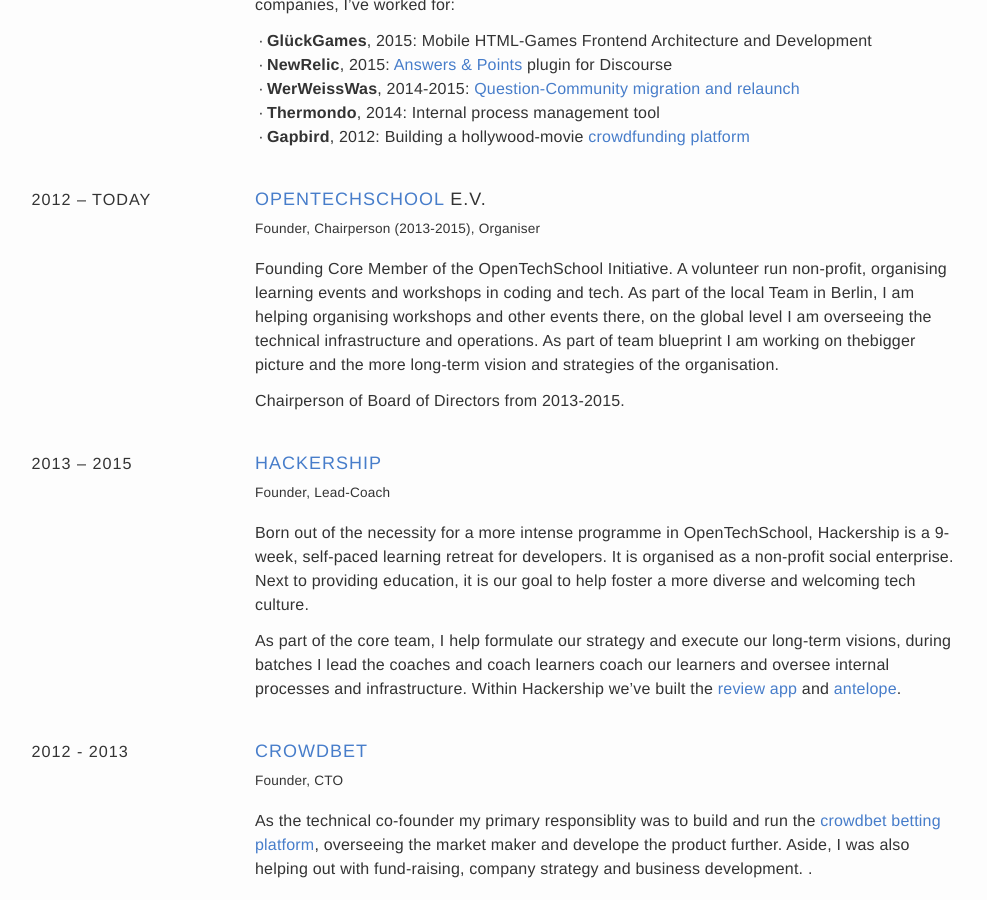
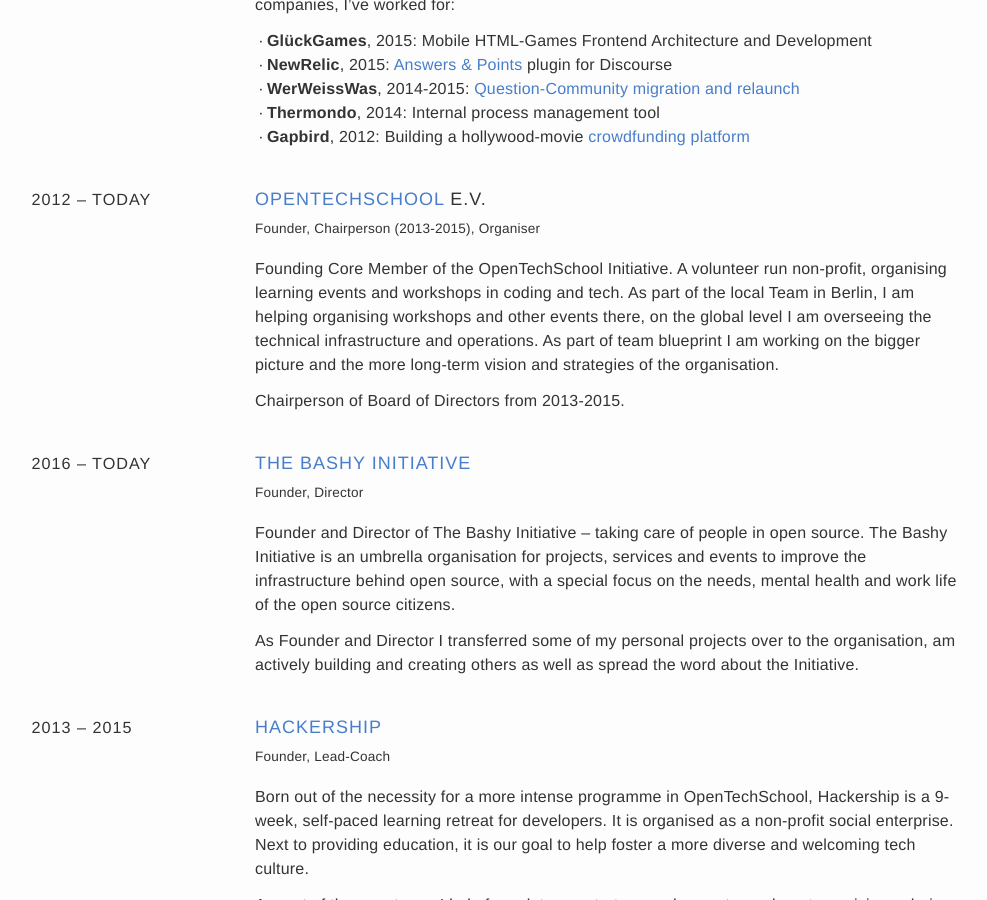
Before and after one commit to gnunicorn/gnunicorn.org, a Jekyll site: the page built from resume.md, in a window 1280 px wide and 900 px high, scrolled down 410 px. Shown: the whole window, without its empty margins (161-1148 px from the left). Built offline with Jekyll 4.4.1, drawn with Linux system fonts in a browser that asks for light colours; nearby versions of some CDN libraries.

Commit message:
adding Bashy Initiative

```diff
--- a/resume.md
+++ b/resume.md
@@ -30,10 +30,18 @@
 
 #### Founder, Chairperson (2013-2015), Organiser
 
-Founding Core Member of the OpenTechSchool Initiative. A volunteer run non-profit, organising learning events and workshops in coding and tech. As part of the local Team in Berlin, I am helping organising workshops and other events there, on the global level I am overseeing the technical infrastructure and operations. As part of team blueprint I am working on thebigger picture and the more long-term vision and strategies of the organisation.
+Founding Core Member of the OpenTechSchool Initiative. A volunteer run non-profit, organising learning events and workshops in coding and tech. As part of the local Team in Berlin, I am helping organising workshops and other events there, on the global level I am overseeing the technical infrastructure and operations. As part of team blueprint I am working on the bigger picture and the more long-term vision and strategies of the organisation.
 
 Chairperson of Board of Directors from 2013-2015.
 
+
+### <span class="time">2016 – today </span>[The Bashy Initiative](http://www.bashy.io/)
+
+#### Founder, Director
+
+Founder and Director of The Bashy Initiative – taking care of people in open source. The Bashy Initiative is an umbrella organisation for projects, services and events to improve the infrastructure behind open source, with a special focus on the needs, mental health and work life of the open source citizens.
+
+As Founder and Director I transferred some of my personal projects over to the organisation, am actively building and creating others as well as spread the word about the Initiative.
 
 ### <span class="time">2013 – 2015 </span>[Hackership](http://www.hackership.org)
 
```
